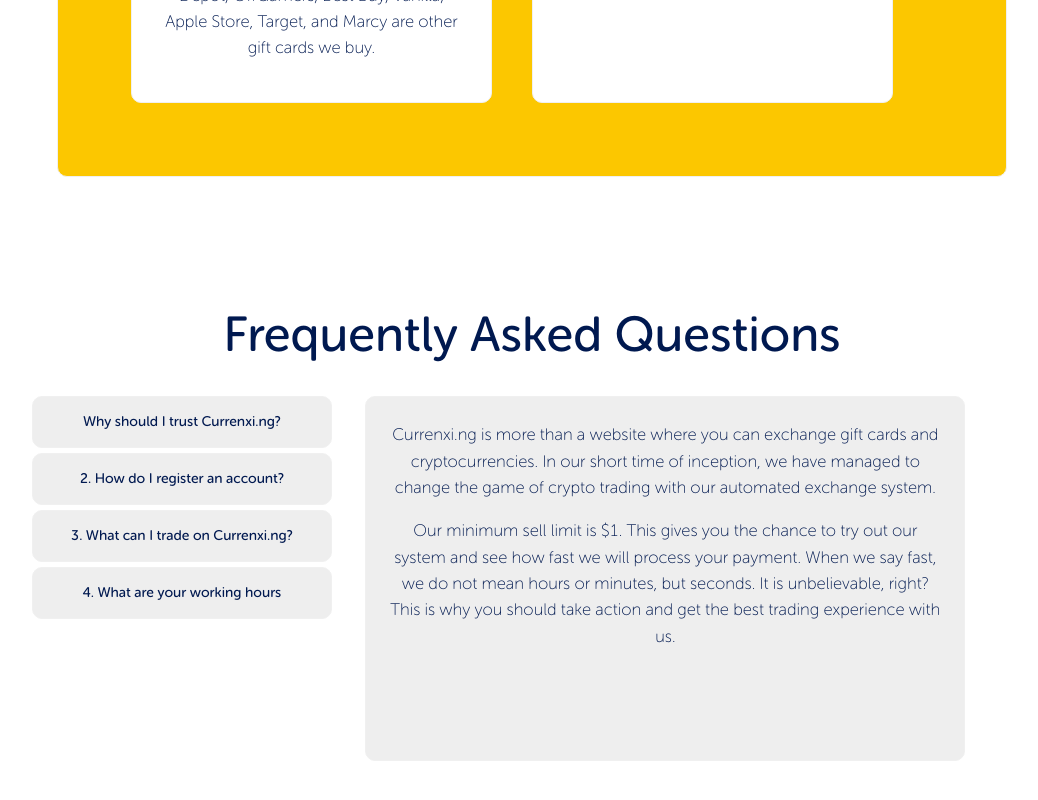
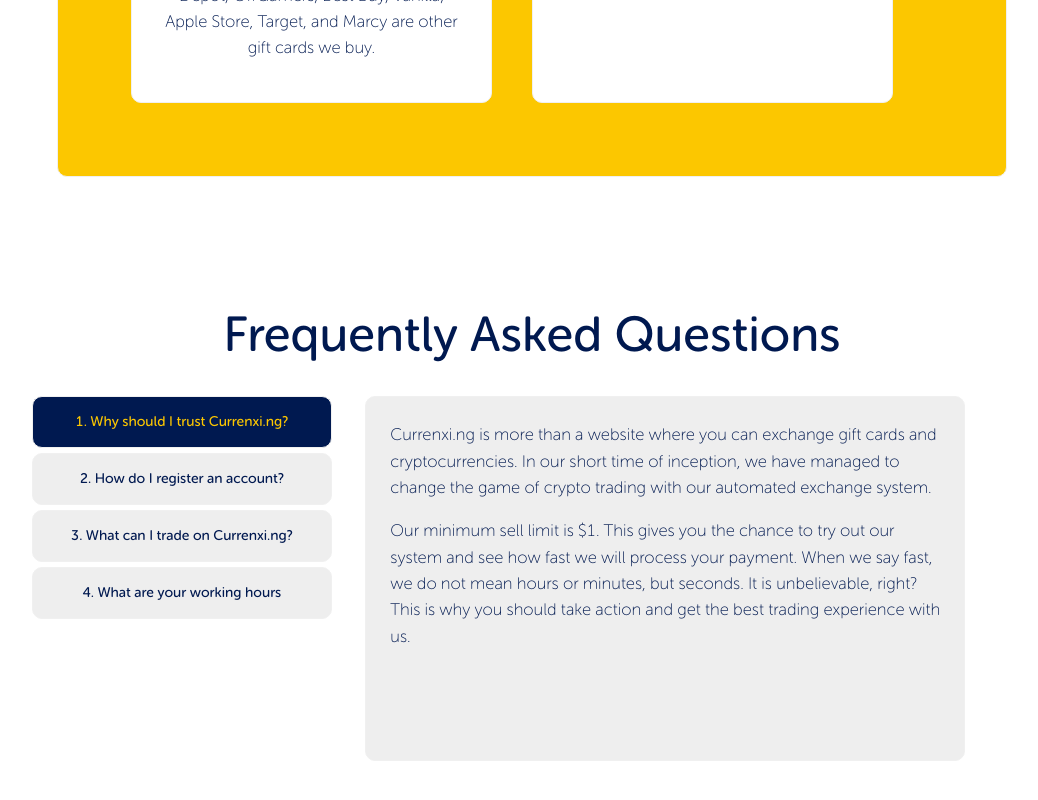
Before and after one commit to sunnextt/curcy-app, a React (Create React App) app: page / in a window 1280 px wide. Shown: the part 4508-5308 px from the top of the page, without its empty margins (108-1146 px from the left). Built offline with nearby package versions, Linux system fonts and the light colour scheme.

Commit message:
FAQ functionality

```diff
--- a/src/Pages/Home/FAQ/index.js
+++ b/src/Pages/Home/FAQ/index.js
@@ -1,30 +1,82 @@
 import { Row, CardQuestion, CardAnswer } from './styled';
 import Col from 'components/Col';
-import Card from 'components/Card';
+import { useState } from 'react';
+
+const questions = [
+  'Why should I trust Currenxi.ng?',
+  'How do I register an account?',
+  'What can I trade on Currenxi.ng?',
+  'What are your working hours',
+];
+
+const answers = [
+  <>
+    <p>
+      Currenxi.ng is more than a website where you can exchange gift cards and cryptocurrencies. In our short time of
+      inception, we have managed to change the game of crypto trading with our automated exchange system.
+    </p>
+    <p>
+      Our minimum sell limit is $1. This gives you the chance to try out our system and see how fast we will process
+      your payment. When we say fast, we do not mean hours or minutes, but seconds. It is unbelievable, right? This is
+      why you should take action and get the best trading experience with us.
+    </p>
+  </>,
+  <>
+    <p>
+      Lorem ipsum dolor sit amet, consectetur adipiscing elit, sed do eiusmod tempor incididunt ut labore et dolore
+      magna aliqua. Eget sit amet tellus cras. Sed risus ultricies tristique nulla aliquet enim tortor at. Nulla
+      pharetra diam sit amet nisl suscipit adipiscing bibendum. Massa vitae tortor condimentum lacinia quis vel eros.
+      Velit sed ullamcorper morbi tincidunt ornare massa eget egestas purus.
+    </p>
+    <p>
+      Quis enim lobortis scelerisque fermentum dui faucibus in ornare. Adipiscing tristique risus nec feugiat. Ipsum
+      consequat nisl vel pretium lectus quam id. Dolor sit amet consectetur adipiscing elit ut aliquam purus.
+    </p>
+  </>,
+  <>
+    <p>
+      Condimentum lacinia quis vel eros donec. Erat nam at lectus urna duis convallis. Maecenas sed enim ut sem viverra
+      aliquet eget sit amet. Etiam dignissim diam quis enim lobortis scelerisque fermentum dui faucibus. Diam
+      sollicitudin tempor id eu nisl nunc mi ipsum. Et tortor at risus viverra adipiscing at in tellus. Aliquam eleifend
+      mi in nulla. Lacus vestibulum sed arcu non odio. Magna sit amet purus gravida quis blandit turpis. Lacus viverra
+      vitae congue eu consequat ac felis donec.
+    </p>
+    <p>
+      Congue nisi vitae suscipit tellus mauris a. Felis bibendum ut tristique et egestas. Cras fermentum odio eu feugiat
+      pretium nibh ipsum consequat. Risus nullam eget felis eget. Sollicitudin ac orci phasellus egestas tellus rutrum.
+      Gravida rutrum quisque non tellus orci ac auctor augue mauris.
+    </p>
+  </>,
+  <>
+    <p>
+      Fames ac turpis egestas integer eget aliquet nibh praesent tristique. Nam aliquam sem et tortor consequat id porta
+      nibh venenatis.Non odio euismod lacinia at quis risus sed vulputate. Volutpat ac tincidunt vitae semper quis
+      lectus nulla at volutpat. Nec feugiat nisl pretium fusce id velit. Mattis enim ut tellus elementum sagittis vitae.
+    </p>
+    <p>
+      Vitae auctor eu augue ut lectus arcu bibendum. Morbi enim nunc faucibus a. Convallis a cras semper auctor neque
+      vitae tempus quam. Vel eros donec ac odio tempor orci dapibus ultrices in.
+    </p>
+  </>,
+];
 
 const FAQ = () => {
+  const [active, setActive] = useState(0);
   return (
     <Row>
       <h1>Frequently Asked Questions</h1>
 
       <Col span={24} md={8} flex style={{ justifyContent: 'flex-start' }}>
-        <CardQuestion>Why should I trust Currenxi.ng?</CardQuestion>
-        <CardQuestion>2. How do I register an account?</CardQuestion>
-        <CardQuestion>3. What can I trade on Currenxi.ng?</CardQuestion>
-        <CardQuestion>4. What are your working hours</CardQuestion>
+        {questions.map((question, idx) => (
+          <CardQuestion key={idx} active={active === idx} onClick={() => setActive(idx)}>
+            {idx + 1}
+            {'. '}
+            {question}
+          </CardQuestion>
+        ))}
       </Col>
       <Col span={24} md={16}>
-        <CardAnswer>
-          <p>
-            Currenxi.ng is more than a website where you can exchange gift cards and cryptocurrencies. In our short time
-            of inception, we have managed to change the game of crypto trading with our automated exchange system.
-          </p>
-          <p>
-            Our minimum sell limit is $1. This gives you the chance to try out our system and see how fast we will
-            process your payment. When we say fast, we do not mean hours or minutes, but seconds. It is unbelievable,
-            right? This is why you should take action and get the best trading experience with us.
-          </p>
-        </CardAnswer>
+        <CardAnswer>{answers[active]}</CardAnswer>
       </Col>
     </Row>
   );
--- a/src/Pages/Home/FAQ/styled.js
+++ b/src/Pages/Home/FAQ/styled.js
@@ -11,9 +11,10 @@
 `;
 
 export const CardQuestion = styled(Card)`
-  background: ${({ theme }) => theme.colors.white[300]};
-  color: ${({ theme }) => theme.colors.blue[100]};
+  background: ${({ theme, active }) => (active ? theme.colors.blue[100] : theme.colors.white[300])};
+  color: ${({ theme, active }) => (active ? theme.colors.yellow[100] : theme.colors.blue[100])};
   margin-bottom: 5px;
+  cursor: pointer;
 
   .ant-card-body {
     padding: 1rem;
@@ -24,4 +25,5 @@
   background: ${({ theme }) => theme.colors.white[300]};
   color: ${({ theme }) => theme.colors.blue[100]};
   padding-bottom: 5rem;
+  text-align: left;
 `;
--- a/src/components/Card/index.js
+++ b/src/components/Card/index.js
@@ -1,9 +1,9 @@
 import CardContext from './styled';
 import propTypes from 'prop-types';
 
-const Card = ({ icon, children, className }) => {
+const Card = ({ icon, children, className, onClick }) => {
   return (
-    <CardContext className={className}>
+    <CardContext className={className} onClick={onClick}>
       {icon && <img src={icon} alt="" />}
       {children}
     </CardContext>
@@ -12,6 +12,8 @@
 
 Card.propTypes = {
   icon: propTypes.string,
+  className: propTypes.string,
+  onClick: propTypes.func,
 };
 
 export default Card;
```
